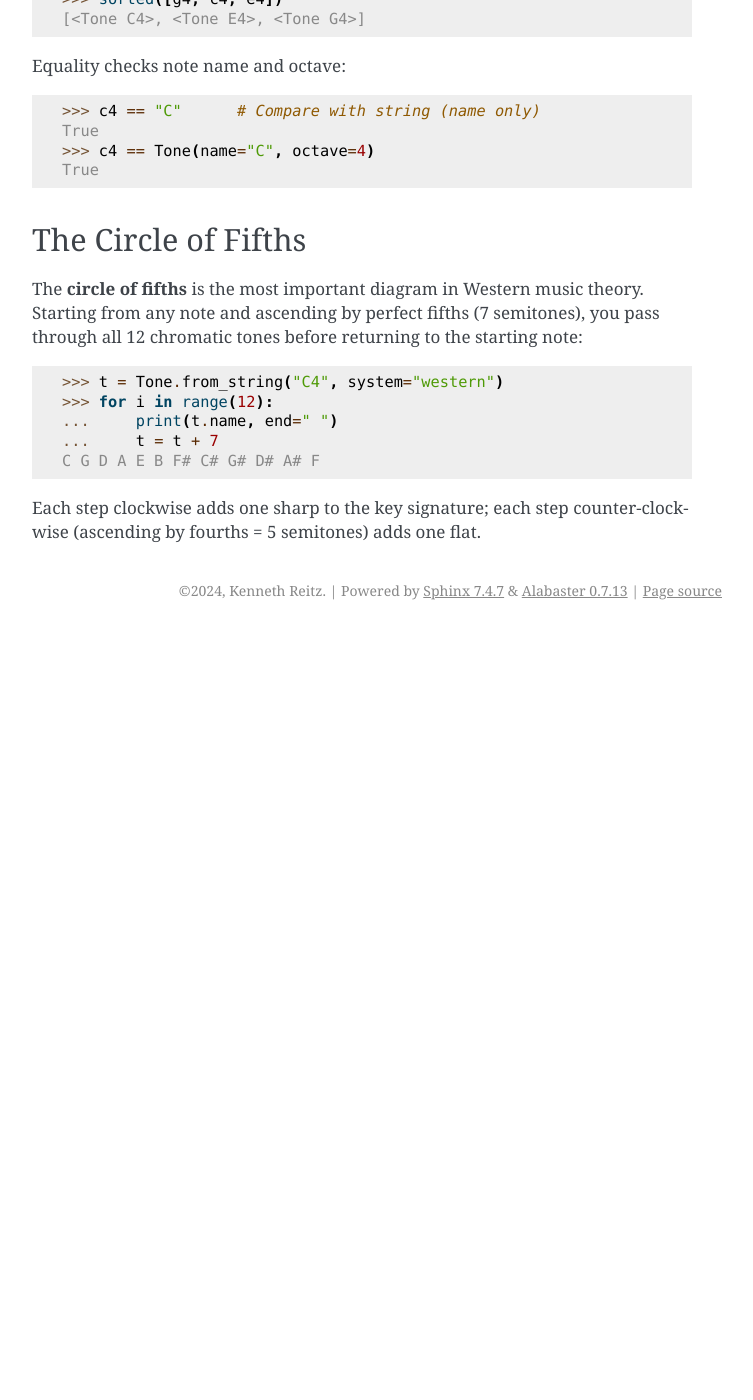
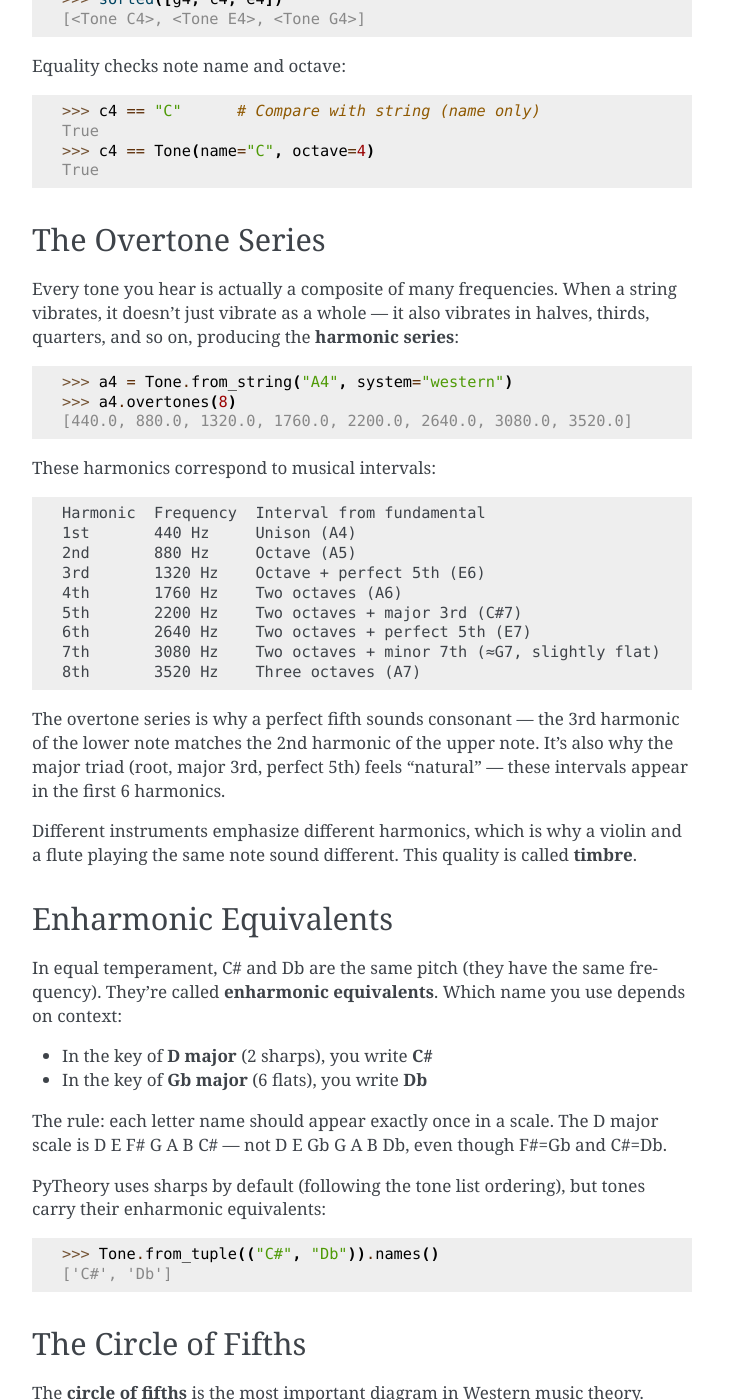
Before and after one commit to kennethreitz/pytheory, a Sphinx documentation site: the page built from docs/guide/tones.rst, in a window 1280 px wide and 1400 px high, scrolled down 3753 px. Shown: the whole window, without its empty margins (388-1141 px from the left). Built offline with Sphinx 7.4.7, drawn with Linux system fonts in a browser that asks for light colours; before the commit the page ends 4383 px from its top, so only the background shows below that; some of the changed text lies outside the part shown.

Commit message:
Add Music Theory Fundamentals page and deepen theory throughout docs
New: Music Theory Fundamentals guide covering:
- Sound and pitch (frequency ranges, logarithmic perception)
- Why twelve notes (harmonic series, Pythagorean comma)
- Intervals as atoms of music (size, quality, perfect vs major/minor)
- Keys and key signatures (sharp/flat key tables, FCGDAEB mnemonic)
- Functional harmony (tonic/subdominant/dominant, T-S-D-T)
- The dominant seventh (leading tone, tritone resolution)
- Rhythm and meter (4/4, 3/4, 6/8, odd meters)
- Physics of consonance (waveform alignment, cultural context)

Enriched existing pages:
- Tones: overtone series table, enharmonic equivalents and spelling rules
- Scales: 12-bar blues, parallel major/minor, borrowed chords,
  more progression examples with song references
- Chords: inversions (root/1st/2nd/3rd), extended chords (9ths/11ths/13ths)

Also: add Gauges analytics tracking to all pages

Co-Authored-By: Claude Opus 4.6 (1M context) <noreply@anthropic.com>

```diff
--- /dev/null
+++ b/docs/_templates/layout.html
@@ -0,0 +1,18 @@
+{% extends "!layout.html" %}
+{% block footer %}
+{{ super() }}
+<script type="text/javascript">
+  var _gauges = _gauges || [];
+  (function() {
+    var t   = document.createElement('script');
+    t.type  = 'text/javascript';
+    t.async = true;
+    t.id    = 'gauges-tracker';
+    t.setAttribute('data-site-id', '69bfc431e7e47c1200fc74bc');
+    t.setAttribute('data-track-path', 'https://track.gaug.es/track.gif');
+    t.src = 'https://d2fuc4clr7gvcn.cloudfront.net/track.js';
+    var s = document.getElementsByTagName('script')[0];
+    s.parentNode.insertBefore(t, s);
+  })();
+</script>
+{% endblock %}
--- a/docs/guide/tones.rst
+++ b/docs/guide/tones.rst
@@ -199,6 +199,62 @@ Equality checks note name and octave:
    >>> c4 == Tone(name="C", octave=4)
    True
 
+The Overtone Series
+-------------------
+
+Every tone you hear is actually a composite of many frequencies. When
+a string vibrates, it doesn't just vibrate as a whole — it also vibrates
+in halves, thirds, quarters, and so on, producing the **harmonic series**:
+
+.. code-block:: python
+
+   >>> a4 = Tone.from_string("A4", system="western")
+   >>> a4.overtones(8)
+   [440.0, 880.0, 1320.0, 1760.0, 2200.0, 2640.0, 3080.0, 3520.0]
+
+These harmonics correspond to musical intervals::
+
+    Harmonic  Frequency  Interval from fundamental
+    1st       440 Hz     Unison (A4)
+    2nd       880 Hz     Octave (A5)
+    3rd       1320 Hz    Octave + perfect 5th (E6)
+    4th       1760 Hz    Two octaves (A6)
+    5th       2200 Hz    Two octaves + major 3rd (C#7)
+    6th       2640 Hz    Two octaves + perfect 5th (E7)
+    7th       3080 Hz    Two octaves + minor 7th (≈G7, slightly flat)
+    8th       3520 Hz    Three octaves (A7)
+
+The overtone series is why a perfect fifth sounds consonant — the 3rd
+harmonic of the lower note matches the 2nd harmonic of the upper note.
+It's also why the major triad (root, major 3rd, perfect 5th) feels
+"natural" — these intervals appear in the first 6 harmonics.
+
+Different instruments emphasize different harmonics, which is why a
+violin and a flute playing the same note sound different. This quality
+is called **timbre**.
+
+Enharmonic Equivalents
+----------------------
+
+In equal temperament, C# and Db are the same pitch (they have the
+same frequency). They're called **enharmonic equivalents**. Which name
+you use depends on context:
+
+- In the key of **D major** (2 sharps), you write **C#**
+- In the key of **Gb major** (6 flats), you write **Db**
+
+The rule: each letter name should appear exactly once in a scale. The
+D major scale is D E F# G A B C# — not D E Gb G A B Db, even though
+F#=Gb and C#=Db.
+
+PyTheory uses sharps by default (following the tone list ordering), but
+tones carry their enharmonic equivalents:
+
+.. code-block:: python
+
+   >>> Tone.from_tuple(("C#", "Db")).names()
+   ['C#', 'Db']
+
 The Circle of Fifths
 --------------------
 
--- a/docs/index.rst
+++ b/docs/index.rst
@@ -27,6 +27,7 @@ Work with tones, scales, chords, and fretboards using a clean, Pythonic API.
    :caption: User Guide
 
    guide/quickstart
+   guide/theory
    guide/tones
    guide/scales
    guide/chords
```
Also changed, not shown: docs/guide/chords.rst (+57 -0 lines), docs/guide/scales.rst (+55 -1 lines), docs/guide/theory.rst (added, +254 -0 lines).
